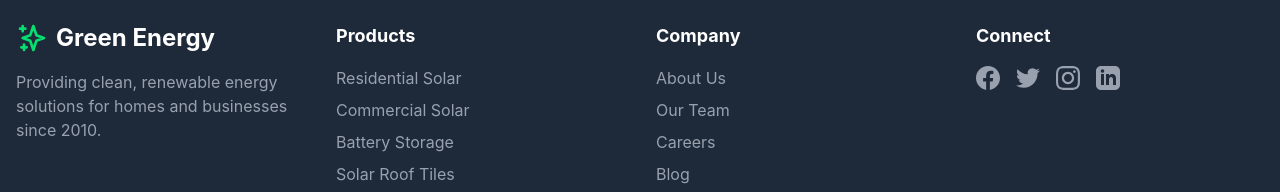
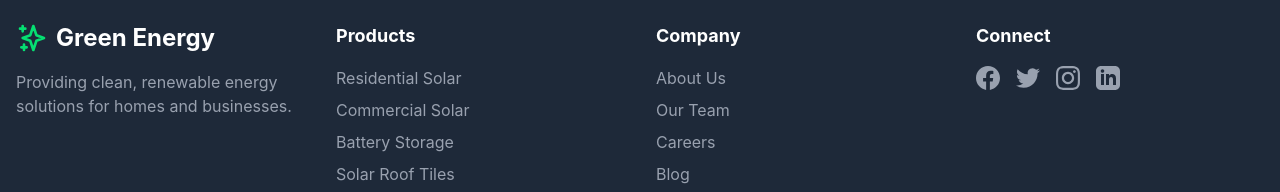
Before and after one commit to ManasesLovera/solar_panels, a React (Vite) app: page / in a window 1280 px wide. Shown: the part 2899-3091 px from the top of the page. Built offline with nearby package versions, Linux system fonts and the light colour scheme.

Commit message:
feat: removing fake info (year)

```diff
--- a/src/App.tsx
+++ b/src/App.tsx
@@ -295,7 +295,7 @@ function App() {
                 <span className="text-2xl font-bold">Green Energy</span>
               </div>
               <p className="text-gray-400">
-                Providing clean, renewable energy solutions for homes and businesses since 2010.
+                Providing clean, renewable energy solutions for homes and businesses.
               </p>
             </div>
 
```
